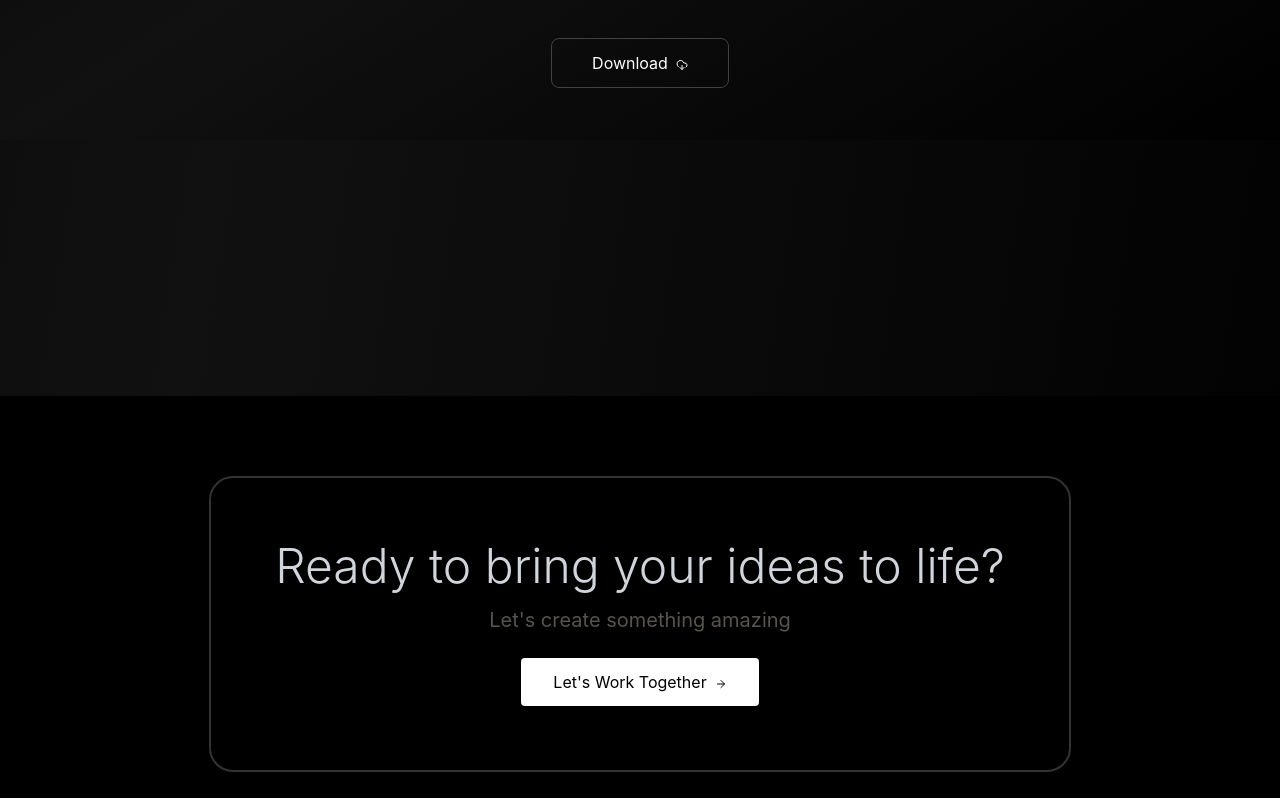
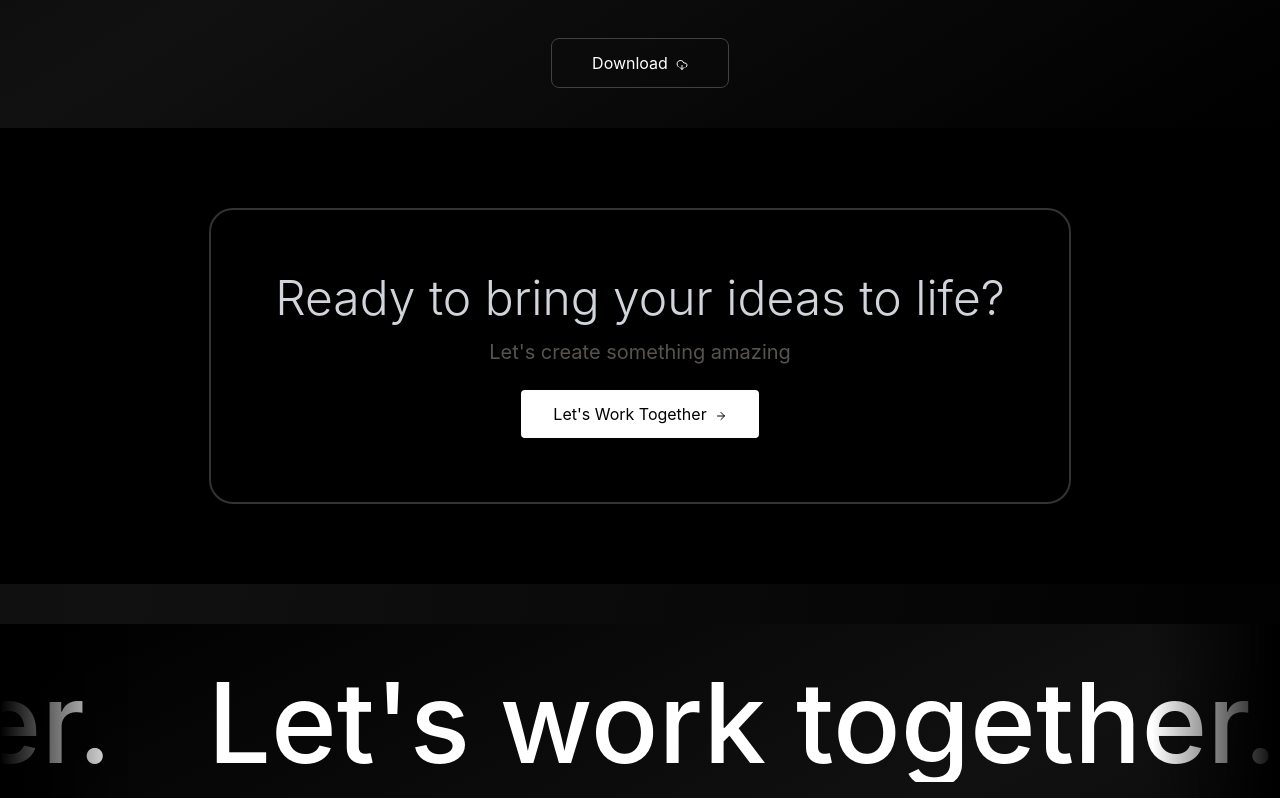
Before and after one commit to Kijedev/Kijeosowo-Williams, a React (Vite) app: page / in a window 1280 px wide. Shown: the part 6802-7600 px from the top of the page. Built offline with nearby package versions, Linux system fonts and the light colour scheme; a web font is replaced by a local one; what tailwindcss-animated would draw is missing.

Commit message:
Added footercta comp

```diff
--- /dev/null
+++ b/src/components/Footercta.jsx
@@ -0,0 +1,47 @@
+import { motion } from "framer-motion";
+import { Link } from "react-router";
+import { ArrowRight } from "lucide-react";
+const Footercta = () => {
+  const popupVariants = {
+    hidden: { opacity: 0, scale: 0.8, y: 40 },
+    visible: {
+      opacity: 1,
+      scale: 1,
+      y: 0,
+      transition: { type: "spring", stiffness: 80, damping: 15 },
+    },
+  };
+  return (
+    <div>
+      <div className="lg:text-center text-left bg-black py-20 px-5 lg:px-0">
+        <motion.div
+          className="inline-flex flex-col items-center gap-6 lg:px-16 px-5 py-16 rounded-3xl border-2 border-white/20"
+          variants={popupVariants}
+          initial="hidden"
+          whileInView="visible"
+          viewport={{ once: true, amount: 0.2 }}
+        >
+          <div className="text-gray-300 space-y-4">
+            <h3 className="text-4xl lg:text-5xl font-light">
+              Ready to bring your ideas to life?
+            </h3>
+            <p className="text-xl text-stone-600">
+              Let's create something amazing
+            </p>
+          </div>
+          <div>
+            <Link
+              to="/contact"
+              className="px-8 py-3 bg-white inline-flex gap-2 hover:bg-[#ECE7E1] text-black rounded transition-colors duration-300 group"
+            >
+              Let's Work Together{" "}
+              <ArrowRight className="h-3 w-3 group-hover:animate-bounce mt-2" />
+            </Link>
+          </div>
+        </motion.div>
+      </div>
+    </div>
+  );
+};
+
+export default Footercta;
--- a/src/components/Navbar.jsx
+++ b/src/components/Navbar.jsx
@@ -9,8 +9,8 @@ import Certification from "../pages/Certification";
 import Footer from "./Footer";
 // components
 import Logo from "../components/Logo";
+import Footercta from "../components/Footercta";
 // Icons
-import { ArrowRight } from "lucide-react";
 import { FiMenu, FiX } from "react-icons/fi";
 import { CiUser } from "react-icons/ci";
 import { IoBookOutline } from "react-icons/io5";
@@ -18,7 +18,6 @@ import { LuCodeXml } from "react-icons/lu";
 import { RiContactsBook3Line } from "react-icons/ri";
 import { LiaCertificateSolid } from "react-icons/lia";
 import { FlipWordsDemo } from "../components/flip-words-demo";
-import { motion } from "framer-motion";
 
 const Preloader = () => {
   const [progress, setProgress] = useState(0);
@@ -87,16 +86,6 @@ const Homepage = () => {
       icon: <LiaCertificateSolid />,
     },
   ];
-
-  const popupVariants = {
-    hidden: { opacity: 0, scale: 0.8, y: 40 },
-    visible: {
-      opacity: 1,
-      scale: 1,
-      y: 0,
-      transition: { type: "spring", stiffness: 80, damping: 15 },
-    },
-  };
 
   return (
     <section className="bg-gradient-to-br from-black via-[#111] to-black min-h-screen overflow-hidden">
@@ -178,34 +167,7 @@ const Homepage = () => {
       <Certification />
 
       {/* Footer CTA */}
-      <motion.div
-        className="mt-[20%] lg:text-center text-left bg-black py-20 px-5 lg:px-0"
-        variants={popupVariants}
-        initial="hidden"
-        whileInView="visible"
-        viewport={{ once: true, amount: 0.2 }}
-      >
-        <div className="inline-flex flex-col items-center gap-6 lg:px-16 px-5 py-16 rounded-3xl border-2 border-white/20">
-          <div className="text-gray-300 space-y-4">
-            <h3 className="text-4xl lg:text-5xl font-light">
-              Ready to bring your ideas to life?
-            </h3>
-            <p className="text-xl text-stone-600">
-              Let's create something amazing
-            </p>
-          </div>
-          <div>
-            <Link
-              to="/contact"
-              className="px-8 py-3 bg-white inline-flex gap-2 hover:bg-[#ECE7E1] text-black rounded transition-colors duration-300 group"
-            >
-              Let's Work Together{" "}
-              <ArrowRight className="h-3 w-3 group-hover:animate-bounce mt-2" />
-            </Link>
-          </div>
-        </div>
-      </motion.div>
-      {/* </div> */}
+      <Footercta />
 
       {/* Footer */}
       <Footer />
--- a/src/pages/Certification.jsx
+++ b/src/pages/Certification.jsx
@@ -17,7 +17,7 @@ const Certification = () => {
     },
   };
   return (
-    <div className="bg-gradient-to-br from-black via-[#111111] to-black lg:h-[100vh]">
+    <div className="bg-gradient-to-br from-black via-[#111111] to-black">
       {/* Certification */}
       <motion.div
         className="pt-10 mb-8 flex flex-col gap-4 text-center"
```
